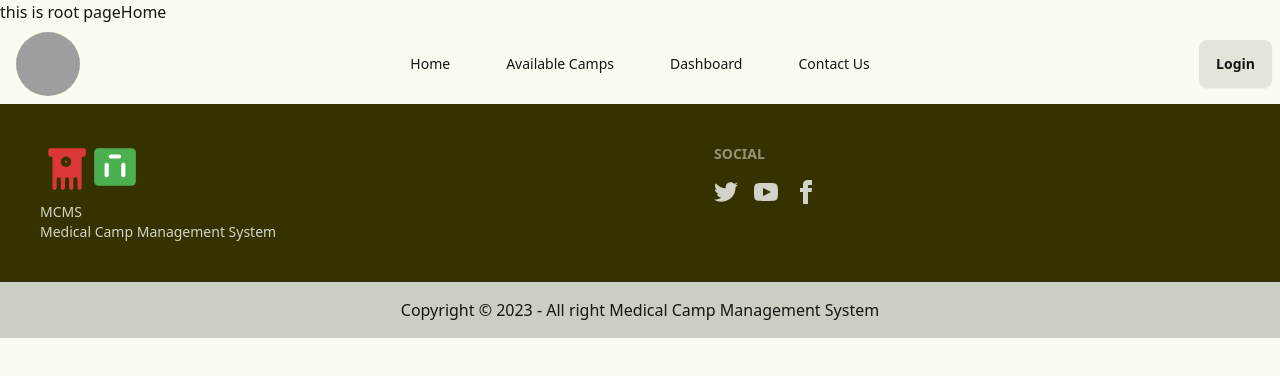
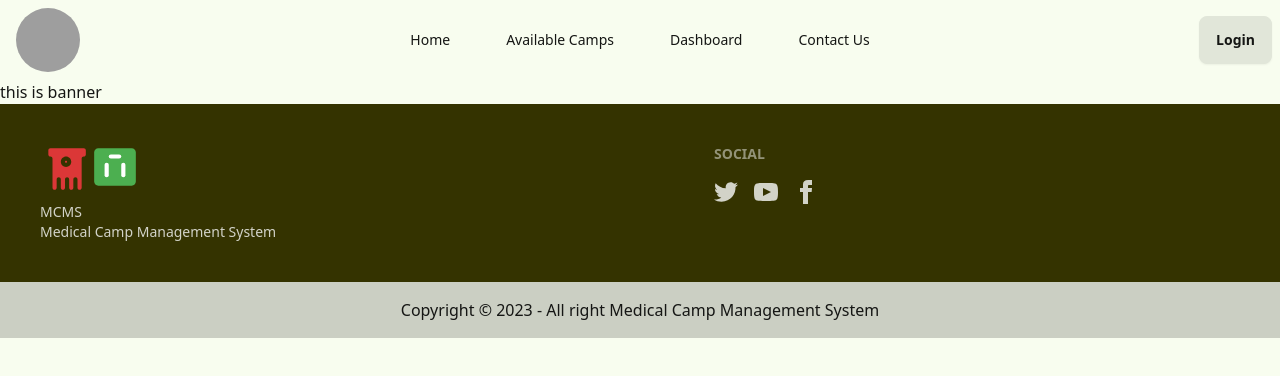
Before and after one commit to almubin78/Medical-Camp-UI, a React (Vite) app: page / in a window 1280 px wide. Shown: the top 376 px of the page. Built offline with nearby package versions, Linux system fonts and the light colour scheme; no server answers; grey boxes are pictures that could not be loaded.

Commit message:
dashboard , contact us, and layout setup

```diff
--- /dev/null
+++ b/src/Components/Pages/HomePages/Banner.jsx
@@ -0,0 +1,11 @@
+
+
+const Banner = () => {
+    return (
+        <div>
+            this is banner
+        </div>
+    );
+};
+
+export default Banner;
--- /dev/null
+++ b/src/Components/Pages/HomePages/HomeContainer.jsx
@@ -0,0 +1,12 @@
+import Banner from "./Banner";
+
+
+const HomeContainer = () => {
+    return (
+        <div>
+            <Banner/>
+        </div>
+    );
+};
+
+export default HomeContainer;
--- a/src/Components/Pages/MainRoot/RootPage.jsx
+++ b/src/Components/Pages/MainRoot/RootPage.jsx
@@ -1,4 +1,4 @@
-import { Link, Outlet } from "react-router-dom";
+import {Outlet } from "react-router-dom";
 import Navbar from "../Navbar/Navbar";
 import Footer from "../Footer/Footer";
 
@@ -6,8 +6,6 @@ import Footer from "../Footer/Footer";
 const RootPage = () => {
     return (
         <div>
-            this is root page
-            <Link to='/'>Home</Link>
             <Navbar/>
             <Outlet/>
             <Footer/>
--- a/src/Components/Pages/Navbar/Navbar.jsx
+++ b/src/Components/Pages/Navbar/Navbar.jsx
@@ -58,12 +58,9 @@ const Navbar = () => {
                 </div>
               </div>
               <ul tabIndex={0} className="menu menu-sm dropdown-content mt-3 z-[1] p-2 shadow bg-base-100 rounded-box w-52">
-                <li>
-                  <a className="justify-between">
+              <Link to='/dashboard/profile' className="justify-between">
                     Profile
-                    <span className="badge">New</span>
-                  </a>
-                </li>
+                  </Link>
                 {/* handleLogOut */}
                 <button onClick={handleLogOut} className="btn btn-secondary my-2">Logout</button>
               </ul>
--- /dev/null
+++ b/src/Components/Pages/OtherPages/ContactUs/ContactUs.jsx
@@ -0,0 +1,11 @@
+
+
+const ContactUs = () => {
+    return (
+        <div>
+            contact us page
+        </div>
+    );
+};
+
+export default ContactUs;
--- /dev/null
+++ b/src/Components/Pages/OtherPages/PrivateRoutes/AvailAbleCamps/AvailableCamps.jsx
@@ -0,0 +1,11 @@
+
+
+const AvailableCamps = () => {
+    return (
+        <div>
+            this is availAble camp page
+        </div>
+    );
+};
+
+export default AvailableCamps;
--- /dev/null
+++ b/src/Components/Pages/OtherPages/PrivateRoutes/Dashboard/Dashboard.jsx
@@ -0,0 +1,14 @@
+import { Link, Outlet } from "react-router-dom";
+
+const Dashboard = () => {
+    return (
+        <div>
+
+            <Link className="btn" to='/'>Back to Home</Link>
+            <p>this is dashboard</p>
+            <Outlet/>
+        </div>
+    );
+};
+
+export default Dashboard;
--- /dev/null
+++ b/src/Components/Pages/OtherPages/PrivateRoutes/Dashboard/DashboardOutlet/Profile.jsx
@@ -0,0 +1,11 @@
+
+
+const Profile = () => {
+    return (
+        <div>
+            this is profile
+        </div>
+    );
+};
+
+export default Profile;
```
Also changed, not shown: src/Components/router/router.jsx (+49 -20 lines).
